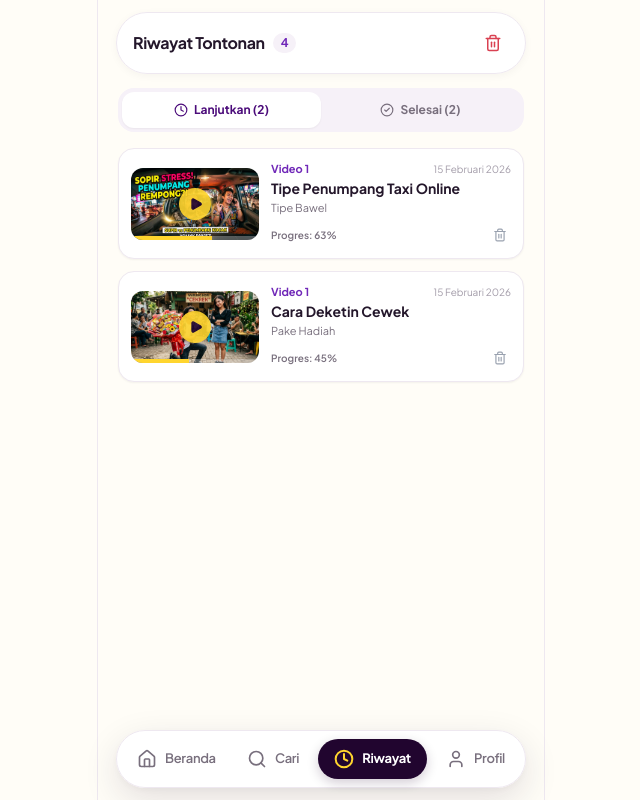
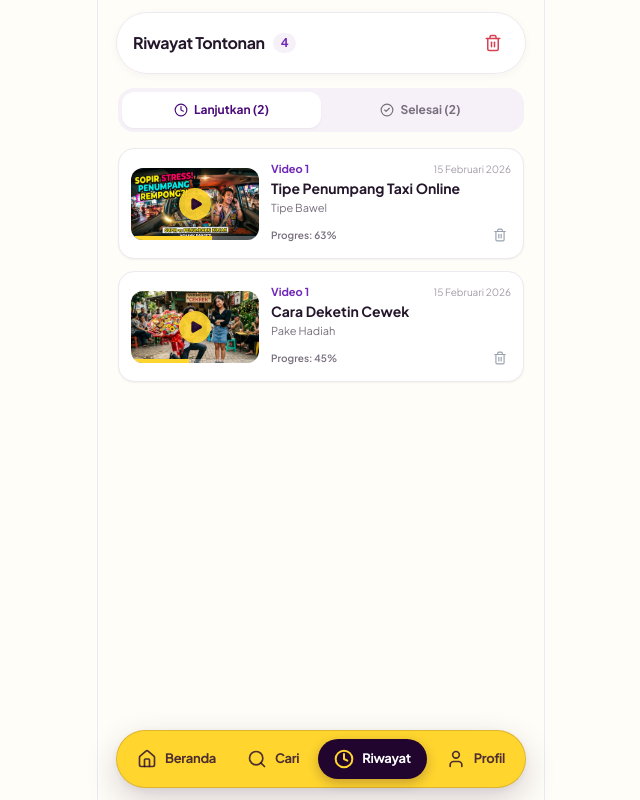
Before and after one commit to ardhikaxx/fe-mobile-humora, a Next.js app: page /history in a window 1280 px wide. Shown: the whole page, without its empty margins (319-959 px from the left). Built offline with nearby package versions, Linux system fonts and the light colour scheme.

Commit message:
style: update bottom navigation background to brand yellow (#FFD52E)

```diff
--- a/components/layout/BottomNavigation.tsx
+++ b/components/layout/BottomNavigation.tsx
@@ -47,8 +47,8 @@ export function BottomNavigation() {
 
   return (
     <nav className="fixed bottom-2.5 sm:bottom-3 inset-x-0 z-40 flex justify-center pointer-events-none px-3 select-none pb-[calc(env(safe-area-inset-bottom,0px))]">
-      {/* Sederhana, Modern, Lebih Besar & Nyaman Disentuh */}
-      <div className="pointer-events-auto bg-white/95 backdrop-blur-md border border-[#EEE8F0] shadow-[0_12px_36px_rgba(33,5,47,0.12),0_2px_8px_rgba(0,0,0,0.04)] rounded-full p-2 flex items-center justify-between w-[95%] max-w-[410px] transition-all">
+      {/* Sederhana, Modern, Lebih Besar & Nyaman Disentuh dengan Background Kuning Tema Humora */}
+      <div className="pointer-events-auto bg-[#FFD52E] border border-[#21052F]/15 shadow-[0_12px_32px_rgba(33,5,47,0.18),0_2px_8px_rgba(0,0,0,0.06)] rounded-full p-2 flex items-center justify-between w-[95%] max-w-[410px] transition-all">
         {navItems.map((item) => {
           const Icon = item.icon;
           const active = item.isActive;
@@ -60,20 +60,20 @@ export function BottomNavigation() {
               aria-label={item.label}
               className={`flex items-center gap-1.5 sm:gap-2 rounded-full whitespace-nowrap transition-all duration-200 active:scale-95 ${
                 active
-                  ? 'bg-[#21052F] text-white px-3.5 sm:px-4 py-2.5 font-bold shadow-[0_4px_12px_rgba(33,5,47,0.2)]'
-                  : 'text-[#786F7D] hover:text-[#24172B] hover:bg-[#F6F1F8] px-2.5 sm:px-3 py-2.5'
+                  ? 'bg-[#21052F] text-white px-3.5 sm:px-4 py-2.5 font-bold shadow-[0_4px_12px_rgba(33,5,47,0.25)]'
+                  : 'text-[#21052F]/80 hover:text-[#21052F] hover:bg-black/5 px-2.5 sm:px-3 py-2.5'
               }`}
             >
               <Icon
                 className={`w-5 h-5 shrink-0 transition-transform ${
-                  active ? 'text-[#FFD52E] stroke-[2.4]' : 'stroke-[2]'
+                  active ? 'text-[#FFD52E] stroke-[2.4]' : 'text-[#21052F]/80 stroke-[2]'
                 }`}
               />
               <span
                 className={`text-xs sm:text-[13px] tracking-tight transition-all ${
                   active
                     ? 'font-bold text-white'
-                    : 'font-semibold text-[#786F7D]'
+                    : 'font-bold text-[#21052F]/80'
                 }`}
               >
                 {item.label}
```
